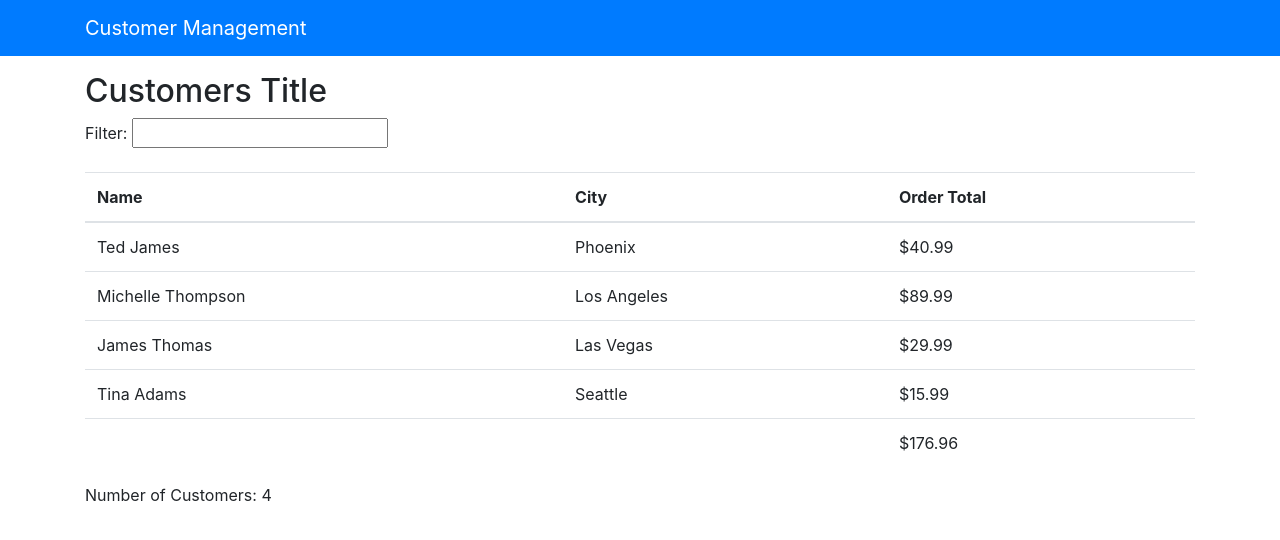
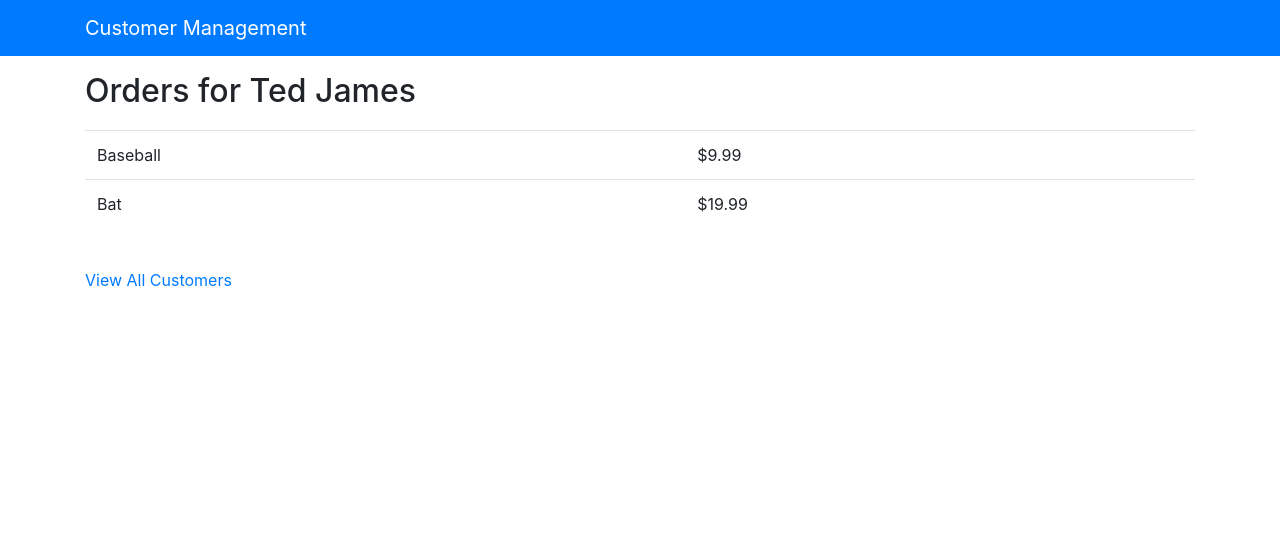
Before and after one commit to acqfel/mngcust, an Angular app: page /orders/1 in a window 1280 px wide. Before the commit this address led to /customers. Shown: the top 540 px of the page. Built offline with nearby package versions, Linux system fonts and the light colour scheme.

Commit message:
Added: orders module & component, orders-routing; Updated: list-customers template - routerLink.

```diff
--- a/src/app/app.module.ts
+++ b/src/app/app.module.ts
@@ -6,13 +6,19 @@
 import { SharedModule } from './shared/shared.module';
 import { CoreModule } from './core/core.module';
 import { AppRoutingModule } from './app-routing/app-routing.module';
+import { OrdersModule } from './orders/orders.module';
 
 @NgModule({
   declarations: [
     AppComponent
   ],
   imports: [
-    BrowserModule, CustomersModule, SharedModule, CoreModule, AppRoutingModule
+    BrowserModule,
+    CustomersModule,
+    OrdersModule,
+    SharedModule,
+    CoreModule,
+    AppRoutingModule
   ],
   providers: [],
   bootstrap: [AppComponent]
--- a/src/app/customers/list-customers/list-customers.component.html
+++ b/src/app/customers/list-customers/list-customers.component.html
@@ -11,7 +11,9 @@
     </thead>
     <tr *ngFor="let cust of filteredCustomers">
         <td>
-            <a>{{ cust.name | titlecase }}</a>
+            <a [routerLink]="['/orders', cust.id]">
+              {{ cust.name | titlecase }}
+            </a>
         </td>
         <td>{{ cust.city }}</td>
         <td>{{ cust.orderTotal | currency:currencyCode:'symbol' }}</td>
--- /dev/null
+++ b/src/app/orders/orders.component.html
@@ -0,0 +1,19 @@
+<br />
+<br />
+<br />
+<div *ngIf="customer">
+    <h2>Orders for {{ customer.name | titlecase }}</h2>
+
+    <table class="table table-hover orders-table"
+           *ngFor="let order of orders">
+        <tr *ngFor="let orderItem of order.orderItems">
+            <td>{{ orderItem.productName }}</td>
+            <td>{{ orderItem.itemCost | currency:'USD':'symbol' }}</td>
+        </tr>
+    </table>
+</div>
+<div *ngIf="!customer">
+   No customer found
+</div>
+<br />
+<a routerLink="/customers">View All Customers</a>
--- /dev/null
+++ b/src/app/orders/orders.component.scss
@@ -0,0 +1,3 @@
+.orders-table {
+    margin-top: 20px;
+}
--- /dev/null
+++ b/src/app/orders/orders.component.ts
@@ -0,0 +1,32 @@
+import { Component, OnInit } from '@angular/core';
+import { Router, ActivatedRoute, Params } from '@angular/router';
+
+import { DataService } from '../core/data.service';
+import { ICustomer, IOrder, IOrderItem } from '../shared/interfaces';
+
+@Component({
+  selector: 'app-orders',
+  templateUrl: './orders.component.html',
+  styleUrls: ['./orders.component.scss']
+})
+export class OrdersComponent implements OnInit {
+
+  orders: IOrder[] = [];
+  customer: ICustomer;
+
+  constructor(private dataService: DataService,
+              private route: ActivatedRoute) { }
+
+  ngOnInit() {
+
+    let id = +this.route.snapshot.paramMap.get('id');
+    this.dataService.getOrders(id).subscribe((orders: IOrder[]) => {
+      this.orders = orders;
+    });
+
+    this.dataService.getCustomer(id).subscribe((customer: ICustomer) => {
+      this.customer = customer;
+    });
+  }
+
+}
```
Also changed, not shown: src/app/orders/orders-routing.module.ts (added, +16 -0 lines), src/app/orders/orders.module.ts (added, +20 -0 lines), 2 other files (tests, documents, lock files or other folders).
